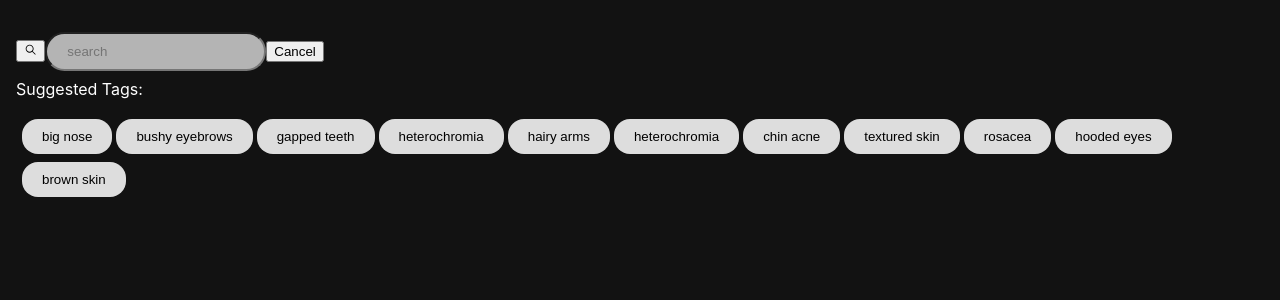
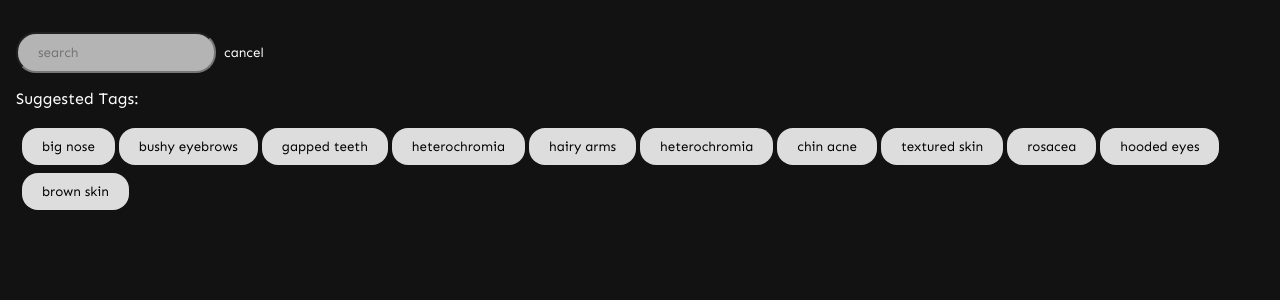
Before and after one commit to kshruti99/Flowers, a React (Create React App) app in the folder our-flowers-app/: page /search in a window 1280 px wide. Shown: the top 300 px of the page. Built offline with nearby package versions, Linux system fonts and the light colour scheme.

Commit message:
fixed font

```diff
--- a/our-flowers-app/public/index.html
+++ b/our-flowers-app/public/index.html
@@ -24,6 +24,9 @@
       work correctly both with client-side routing and a non-root public URL.
       Learn how to configure a non-root public URL by running `npm run build`.
     -->
+    <link rel="preconnect" href="https://fonts.googleapis.com">
+<link rel="preconnect" href="https://fonts.gstatic.com" crossorigin>
+<link href="https://fonts.googleapis.com/css2?family=Sen&display=swap" rel="stylesheet">
     <title>React App</title>
   </head>
   <body>
--- a/our-flowers-app/src/Search.js
+++ b/our-flowers-app/src/Search.js
@@ -42,14 +42,14 @@ function SearchBar() {
     return(
         <form action="/" method="get">
 
-        <button type="submit"> <IoIosSearch/></button>
+
         <input
             type="text"
             id="header-search"
             placeholder="search"
             name="s"
         />
-        <button type="submit">Cancel</button>
+        <button type="submit" id='cancel-button'>cancel</button>
 
     </form>
     )
--- a/our-flowers-app/src/index.css
+++ b/our-flowers-app/src/index.css
@@ -1,9 +1,7 @@
 
 body {
   margin: 0;
-  font-family: -apple-system, BlinkMacSystemFont, 'Segoe UI', 'Roboto', 'Oxygen',
-    'Ubuntu', 'Cantarell', 'Fira Sans', 'Droid Sans', 'Helvetica Neue',
-    sans-serif;
+  font-family: 'Sen', sans-serif;
   -webkit-font-smoothing: antialiased;
   -moz-osx-font-smoothing: grayscale;
   background-color: #121212;
@@ -26,6 +24,7 @@ code {
   margin: 4px 2px;
   cursor: pointer;
   border-radius: 16px;
+  font-family: 'Sen', sans-serif;
 }
 .pill:hover {
   background-color: white;
@@ -38,16 +37,18 @@ input {
   border-radius: 20px;
   padding: 10px 20px;
   display: inline-block;
+  font-family: 'Sen', sans-serif;
 
 }
 
 form {
   margin-top: 2em;
   margin-left: 1em;
+  border: none;
 }
 
 p.sugg {
-  margin-top: 0.5em;
+  margin-top: 1em;
   margin-left: 1em;
 }
 
@@ -55,3 +56,17 @@ ul {
   margin-top: 0.5em;
   padding-inline-start: 20px;
 }
+
+#cancel-button {
+  background-color: #121212;
+  border: none;
+  color: white;
+  padding: none;
+  text-align: left;
+  text-decoration: none;
+  display: inline-flex;
+  margin: 4px 2px;
+  cursor: pointer;
+  border-radius: 16px;
+  font-family: 'Sen', sans-serif;
+}
--- a/our-flowers-app/src/index.js
+++ b/our-flowers-app/src/index.js
@@ -13,10 +13,11 @@ ReactDOM.render(
   <React.StrictMode>
     <BrowserRouter>
       <Routes>
-        <Route path="/" element={<App />} />
+
         <Route path="gallery" element={<Gallery />} />
         <Route path="about" element={<About />} />
         <Route path="search" element={<Search />} />
+        <Route path="/" element={<App />} />
       </Routes>
     </BrowserRouter>
   </React.StrictMode>,
```
